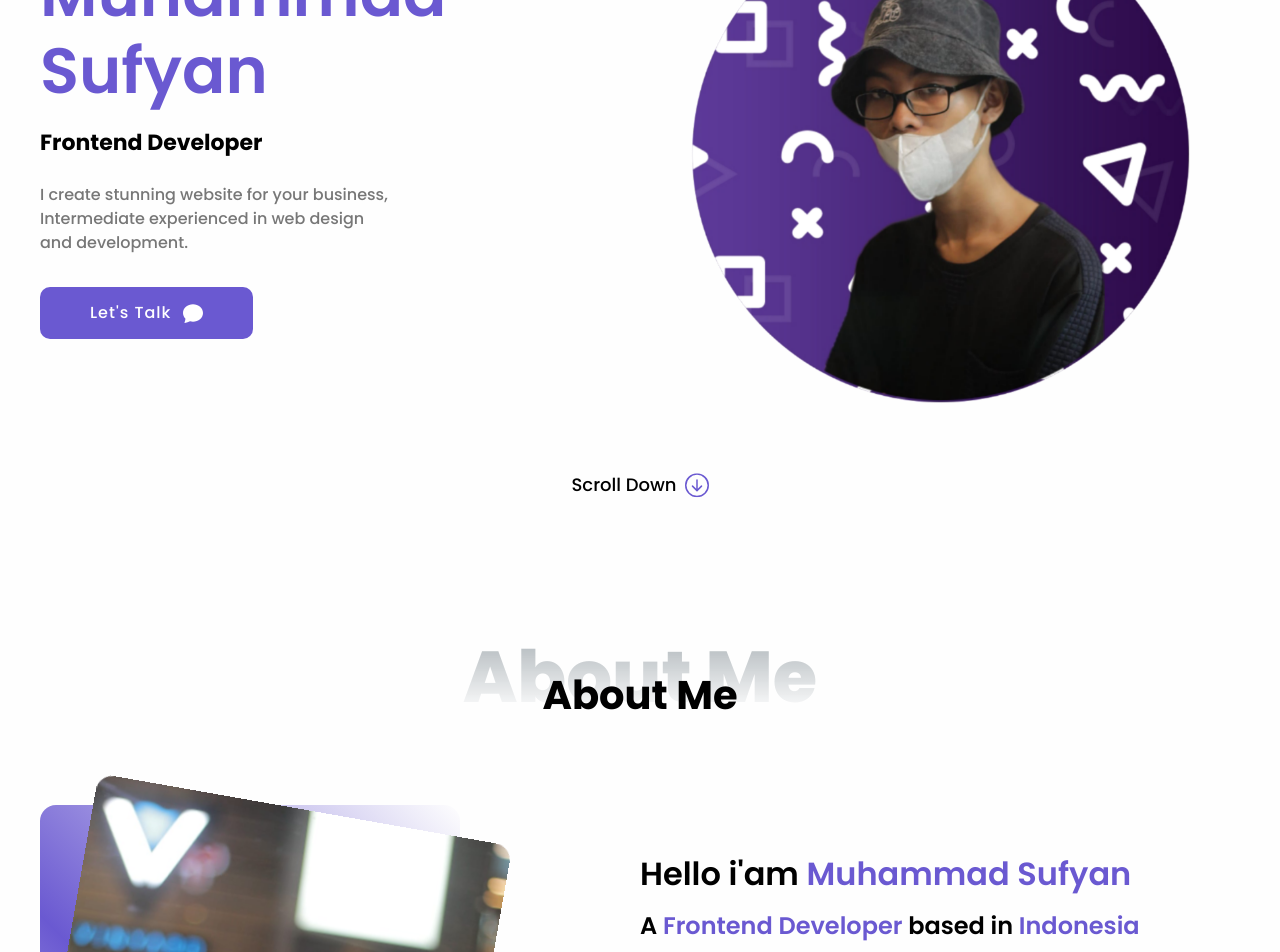
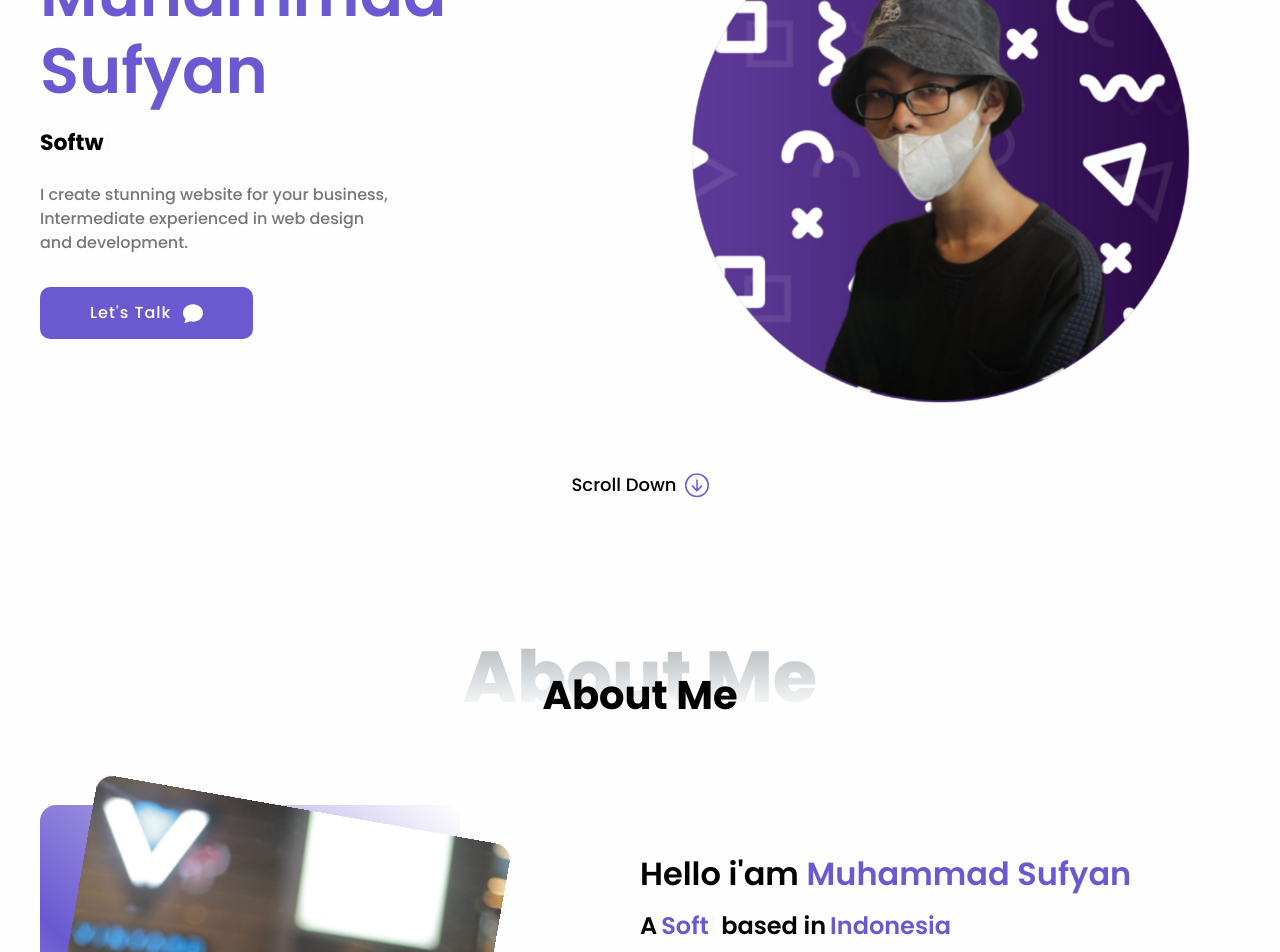
Before and after one commit to Muhammad-Sufyan-901/personal-portfolio, a Next.js app: page / in a window 1280 px wide. Shown: the part 320-1272 px from the top of the page. Built offline with nearby package versions, Linux system fonts and the light colour scheme.

Commit message:
Adding Type Writting effect into Home and About sections

```diff
--- a/constants/data.js
+++ b/constants/data.js
@@ -5,11 +5,11 @@ import { BsFillTelephoneFill } from "react-icons/bs";
 
 export const identity = {
   name: "Muhammad Sufyan",
-  division: "Frontend Developer",
+  division: ["Frontend Developer", "Software Tester"],
   region: "Indonesia",
   description: [
     "I create stunning website for your business, Intermediate experienced in web design and development.",
-    "Hello everyone! I am Muhammad Sufyan, an frontend application and website developer. I am a intermediate experienced and I hope with this I can always learning something new to be able to invent digital applications that can help humans in the future. Can work alone or in a team.",
+    "Hello everyone! I am Muhammad Sufyan, a frontend application and website developer. I am a intermediate experienced and I hope with this I can always learning something new to be able to invent digital applications that can help humans in the future. Can work alone or in a team.",
   ],
   picture: ["/image/profil.png", "/image/about.jpeg"],
   CV: "/pdf/CV 2.pdf",
--- a/package.json
+++ b/package.json
@@ -17,7 +17,8 @@
     "react": "18.2.0",
     "react-dom": "18.2.0",
     "react-icons": "^4.7.1",
-    "sweetalert2": "^11.6.16"
+    "sweetalert2": "^11.6.16",
+    "typewriter-effect": "^2.19.0"
   },
   "devDependencies": {
     "autoprefixer": "^10.4.13",
--- a/sections/About.jsx
+++ b/sections/About.jsx
@@ -1,6 +1,7 @@
 "use client";
 
 import React, { useContext } from "react";
+import Typewriter from "typewriter-effect";
 import { BsDownload } from "react-icons/bs";
 import { Button, SectionTitle } from "../components";
 import { identity, aboutExperiencesList } from "../constants/data";
@@ -39,8 +40,12 @@ export default function About() {
             <h2 className="lg:text-[2rem] text-[1.75rem] font-semibold mb-3">
               Hello i'am <span className={theme === "light" ? "text-primary" : "text-altPrimary"}>{name}</span>
             </h2>
-            <h4 className="lg:text-2xl text-xl font-semibold mb-8">
-              A <span className={theme === "light" ? "text-primary" : "text-altPrimary"}>{division}</span> based in <span className={theme === "light" ? "text-primary" : "text-altPrimary"}>{region}</span>
+            <h4 className="lg:text-2xl text-xl font-semibold mb-8 flex gap-x-1">
+              A{" "}
+              <span className={theme === "light" ? "text-primary" : "text-altPrimary"}>
+                <Typewriter options={{ strings: division, autoStart: true, loop: true }} />
+              </span>{" "}
+              based in <span className={theme === "light" ? "text-primary" : "text-altPrimary"}>{region}</span>
             </h4>
             <p className={`${theme === "light" ? "text-[#777777]" : "text-altLight"} max-w-[85%] w-full text-base md:text-lg pb-6 font-normal lg:mx-0 mx-auto`}>{description[1]}</p>
           </div>
--- a/sections/Home.jsx
+++ b/sections/Home.jsx
@@ -3,6 +3,7 @@
 import Image from "next/image";
 import Link from "next/link";
 import React, { useContext } from "react";
+import Typewriter from "typewriter-effect";
 import { BsArrowDownCircle, BsFillChatFill } from "react-icons/bs";
 import { Button } from "../components";
 import { identity } from "../constants/data";
@@ -24,7 +25,9 @@ export default function Home() {
         <div className="py-16 flex flex-col lg:items-start items-center lg:text-start text-center">
           <span className={`${theme === "light" ? "text-[#777777]" : "text-[#a9afc3]"} font-semibold text-base`}>Hello I'am</span>
           <h1 className={`${theme === "light" ? "text-primary" : "text-altPrimary"} font-semibold lg:text-[4rem] md:text-[2.8rem] text-[2.5rem] leading-[120%] mt-1 mb-4`}>{name}</h1>
-          <h3 className={`${theme === "light" ? "text-black" : "text-white"} font-bold text-[22px] mb-6`}>{division}</h3>
+          <h3 className={`${theme === "light" ? "text-black" : "text-white"} font-bold text-[22px] mb-6`}>
+            <Typewriter options={{ strings: division, autoStart: true, loop: true }} />
+          </h3>
           <p className={`${theme === "light" ? "text-[#777777]" : "text-[#a9afc3]"} font-medium text-[16px] max-w-[350px] mb-8`}>{description[0]}</p>
           <Button
             href={"/#contact"}
```
Also changed, not shown: 1 other file (tests, documents, lock files or other folders).
